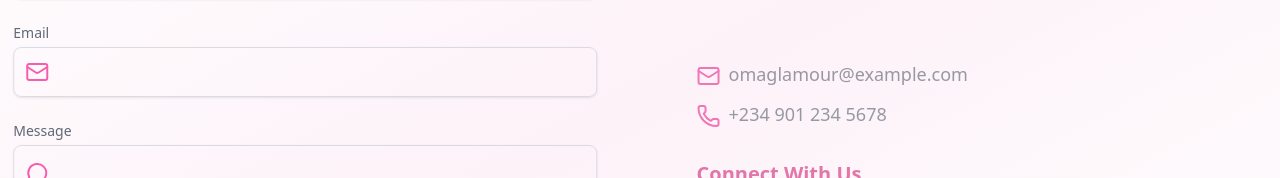
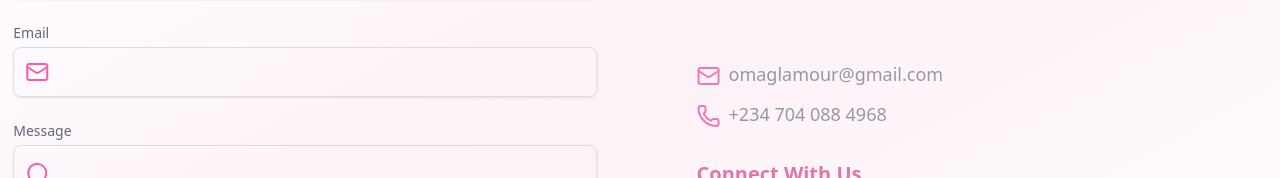
Before and after one commit to codehub1001/oma, a React (Vite) app: page /contact in a window 1280 px wide. Shown: the part 323-501 px from the top of the page. Built offline with nearby package versions, Linux system fonts and the light colour scheme.

Commit message:
Initial commit

```diff
--- a/src/pages/Contact.jsx
+++ b/src/pages/Contact.jsx
@@ -89,11 +89,11 @@ export default function Contact() {
           <div className="space-y-3 text-lg text-gray-700">
             <p>
               <Mail className="inline mr-2 text-pink-600" />
-              omaglamour@example.com
+              omaglamour@gmail.com
             </p>
             <p>
               <Phone className="inline mr-2 text-pink-600" />
-              +234 901 234 5678
+              +234 704 088 4968
             </p>
           </div>
 
--- a/src/pages/Gallery.jsx
+++ b/src/pages/Gallery.jsx
@@ -7,9 +7,9 @@ const mediaItems = [
   { type: "image", src: "/img/glam2.jpg", alt: "Custom dress fitting" },
   { type: "image", src: "/img/glam3.jpg", alt: "Traditional outfit" },
   { type: "video", src: "/video/og1.mp4", alt: "Runway showcase" },
-  { type: "video", src: "/media/gallery5.mp4", alt: "Behind the scenes" },
-  { type: "image", src: "/media/gallery6.jpg", alt: "Bridal train style" },
-  { type: "image", src: "/media/gallery7.jpg", alt: "Evening elegance" },
+//   { type: "video", src: "/media/gallery5.mp4", alt: "Behind the scenes" },
+//   { type: "image", src: "/media/gallery6.jpg", alt: "Bridal train style" },
+//   { type: "image", src: "/media/gallery7.jpg", alt: "Evening elegance" },
 ];
 
 export default function Gallery() {
```
